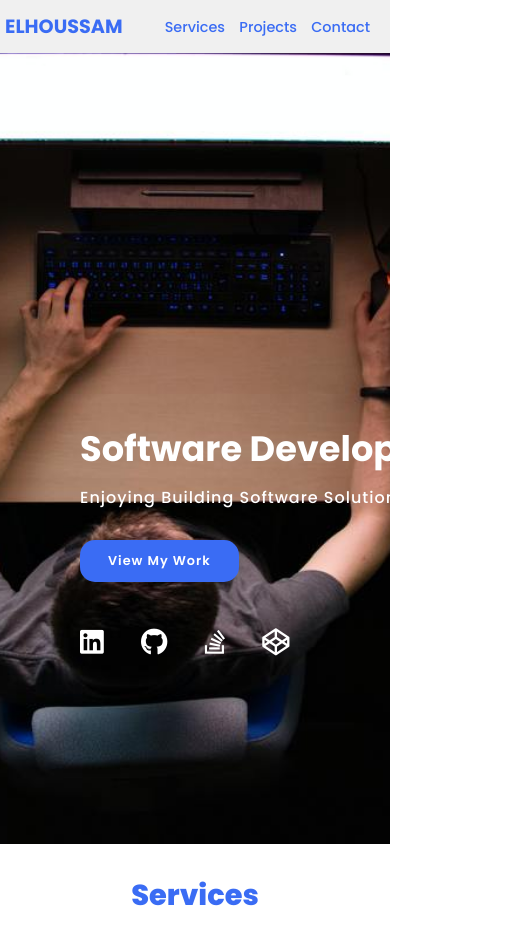
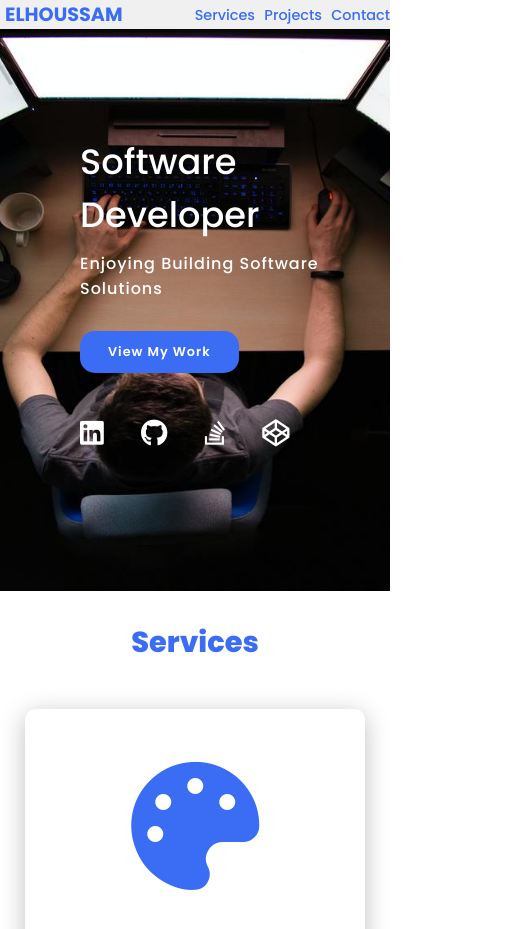
Before and after one commit to elhoussam/Portfolio, a plain HTML site: page index.html in a window 390 px wide. Shown: the top 929 px of the page, 513 px wide, since content can reach past the window. Drawn offline with Linux system fonts and the light colour scheme.

Commit message:
fix header over flow the content

```diff
--- a/files/style.css
+++ b/files/style.css
@@ -11,7 +11,7 @@ header {
             background-color: #f0f0f0;
             width: 100%;
             position: fixed;
-    z-index: 9999;
+            z-index: 999;
             display: flex;
             justify-content: space-between;
             align-items: center;
@@ -39,11 +39,13 @@ a {
             color: #601ccc;
         }
 
+        section {
+            padding: 100px 200px;
+        }
+
         .main {
-    padding: 150px 250px;
             width: 100%;
             min-height: 100vh;
-    /*View Height : View Port*/
             display: flex;
             align-items: center;
             background: url(images/background.jpeg) no-repeat;
@@ -55,16 +57,8 @@ a {
         .main h2 {
             color: #fff;
             font-size: 3em;
-    font-weight: 700;
+            font-weight: 500;
             display: inline-block;
-    margin-top: 10px;
-}
-
-.main h2 span {
-    color: #fff;
-    font-size: 2.2em;
-    font-weight: 300;
-    opacity: 0%;
         }
 
         .main h3 {
@@ -276,6 +270,8 @@ footer .social-icons a {
 
         @media(max-width:650px) {
             header {
+                width: 100%;
+                padding: 0px;
                 padding-left: 5px;
             }
             .logo {
@@ -285,10 +281,10 @@ footer .social-icons a {
             .navigation a {
                 font-weight: 500;
                 font-size: 0.9em;
-        padding-left: 10px;
+                padding-left: 5px;
             }
             .main {
-        padding-left: 150px;
+                /*padding-left: 150px;*/
             }
             footer p {
                 font-size: 1em;
@@ -309,6 +305,7 @@ footer .social-icons a {
             .main {
                 padding: 10px;
                 padding-left: 80px;
+                min-height: 70vh;
             }
             .main-btn {
                 font-size: 0.8em;
@@ -317,6 +314,7 @@ footer .social-icons a {
 
         @media(max-width:370px) {
             header {
+                padding: 0px;
                 padding-left: 5px;
             }
             .logo {
--- a/index.html
+++ b/index.html
@@ -13,20 +13,21 @@
 <body>
 
 
-    <header>
-        <a href="#" class="logo">EL<span>HOUSSAM</span></a>
+    <header class="myheader">
+        <a href="#" class="logo">El<span>HOUSSAM</span></a>
         <nav class="navigation">
             <a href="#Services">Services</a>
             <a href="#Projects">Projects</a>
             <a href="#Contact">Contact</a>
         </nav>
     </header>
-
     <section class="main">
         <div>
             <h2>
-                <span>Hello, I'm ELHoussam</span>
-                <br> Software Developer
+                <!--
+                    <span>Hello, I'm ELHoussam</span>
+                -->
+                Software Developer
             </h2>
             <h3>
                 Enjoying Building Software Solutions
@@ -132,10 +133,8 @@
             <a target="_blank" href="#"> <i class="fab fa-codepen"></i></a>
         </div>
     </footer>
+
 </body>
 
-</html>
 
 </html>
-
-</html>
```
Lines whose indentation alone changed are shown as unchanged.
